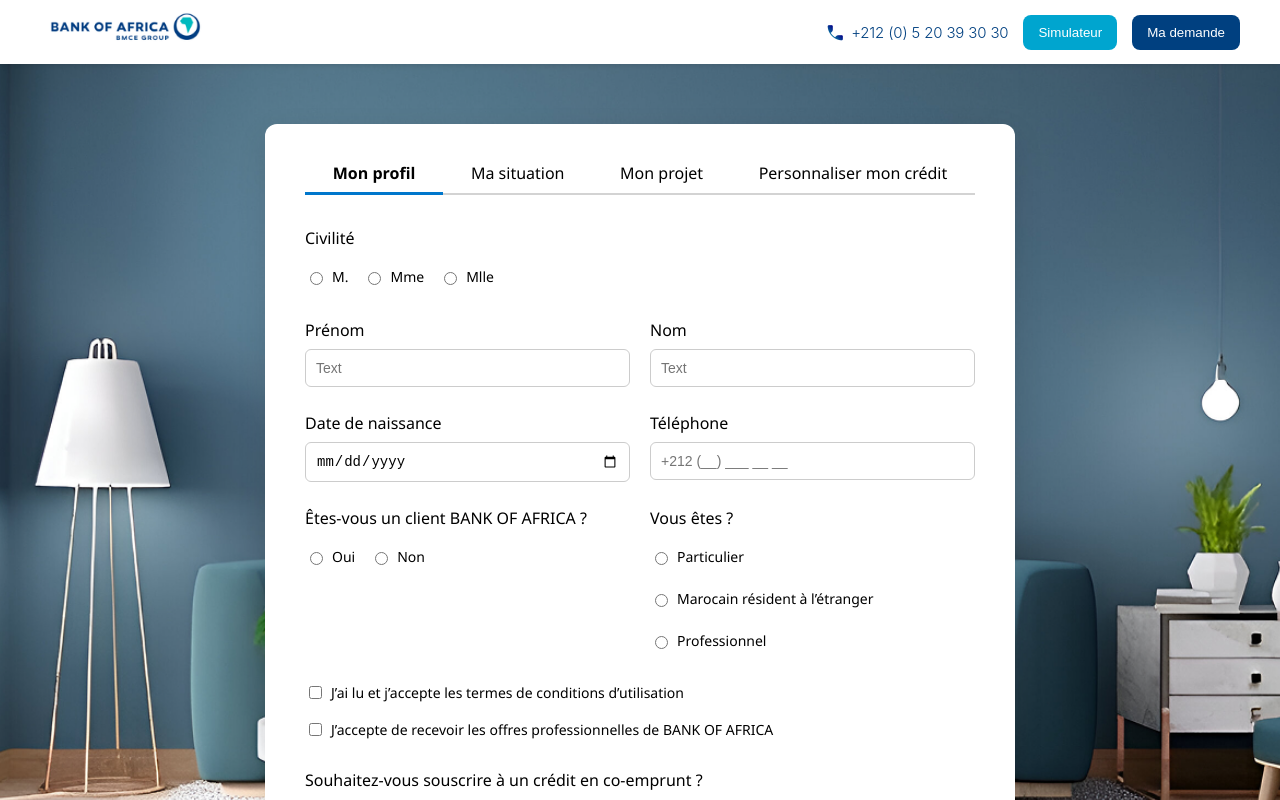
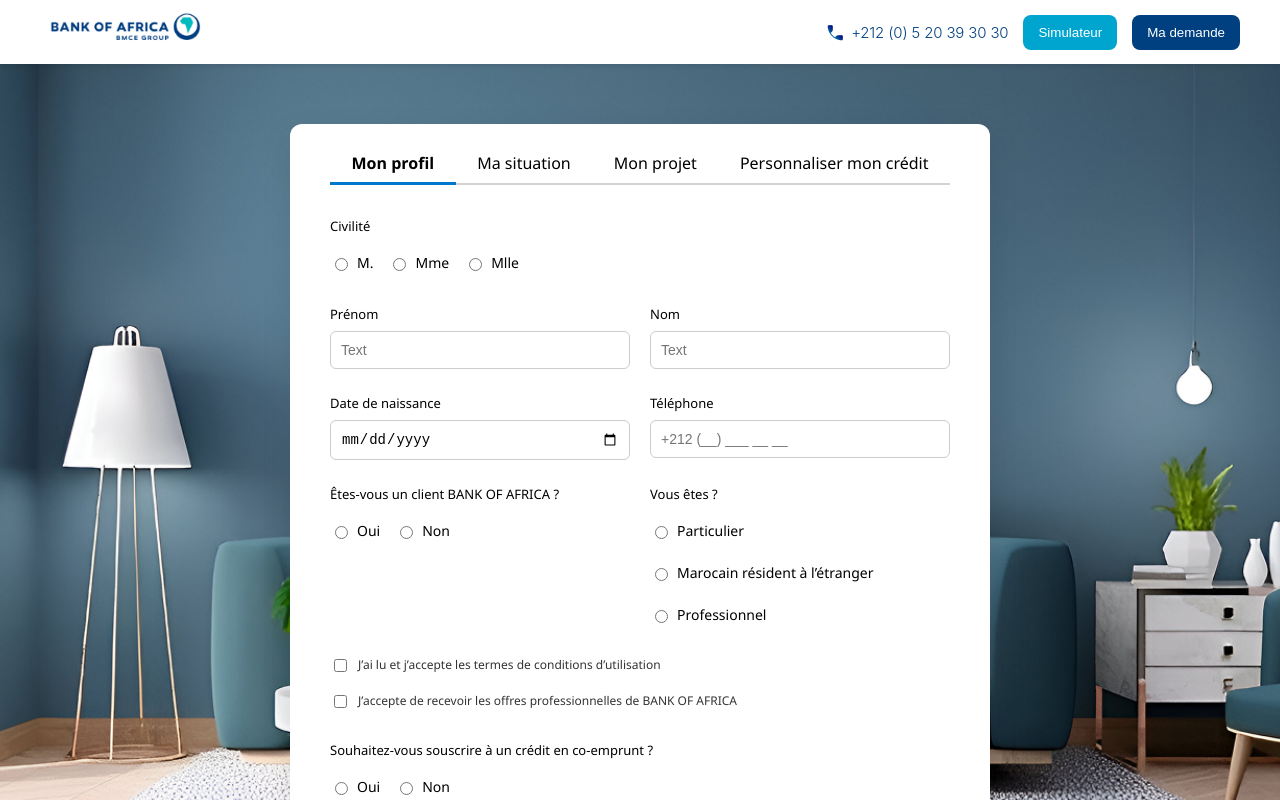
Before and after one commit to Rz-Imane/credit-habitat-pj, a React (Create React App) app in the folder frontend/: page /form in a window 1280 px wide. Shown: the top 800 px of the page. Built offline with nearby package versions, Linux system fonts and the light colour scheme.

Commit message:
form commit

```diff
--- a/frontend/src/components/Changepwd.tsx
+++ b/frontend/src/components/Changepwd.tsx
@@ -3,10 +3,12 @@ import { Link } from "react-router-dom";
 import { useNavigate } from "react-router-dom";
 import "../styles/Changepwd.css";
 import bg from "../assets/bg1.jpg";
+import MinimalFooter from "./MinimalFooter";
 
 const NewCode = () => {
   const navigate = useNavigate();
   return (
+    <>
     <div className="pwd-wrapper" style={{ backgroundImage: `url(${bg})` }}>
       <div className="pwd-card">
         <h2 className="new-code-title">Changement de mot de passe</h2> {/* Added title */}
@@ -25,6 +27,8 @@ const NewCode = () => {
         </form>
       </div>
     </div>
+    <MinimalFooter />
+  </>
   );
 };
 
--- a/frontend/src/components/FormPage.tsx
+++ b/frontend/src/components/FormPage.tsx
@@ -21,7 +21,7 @@ const FormPage = () => {
       case 1:
         return <MaSituation onNext={nextStep} onBack={prevStep} />;
       case 2:
-        return <MonProjet onBack={prevStep} />;
+          return <MonProjet onBack={prevStep} onNext={nextStep} />;
       case 3:
         return <PersonnaliserCredit onBack={prevStep} />;
       default:
@@ -46,6 +46,7 @@ const FormPage = () => {
 
         <form className="form-content">{renderStep()}</form>
       </main>
+
     </div>
   );
 };
--- a/frontend/src/components/MonProfil.tsx
+++ b/frontend/src/components/MonProfil.tsx
@@ -1,13 +1,32 @@
-import React from 'react';
+import React, { useState } from 'react';
 import '../styles/FormPage.css';
 
 type MonProfilProps = {
   onNext: () => void;
 };
+
 const MonProfil = ({ onNext }: MonProfilProps) => {
-    return (
+  const [acceptedTerms, setAcceptedTerms] = useState(false);
+  const [showError, setShowError] = useState(false);
+
+  const handleTermsChange = (e: React.ChangeEvent<HTMLInputElement>) => {
+    setAcceptedTerms(e.target.checked);
+    if (e.target.checked) {
+      setShowError(false);
+    }
+  };
+
+  const handleSubmit = () => {
+    if (!acceptedTerms) {
+      setShowError(true);
+      return;
+    }
+    onNext(); // Proceed only if terms are accepted
+  };
+
+  return (
     <>
-      <div className="form-section" >
+      <div className="form-section">
         <div className="form-group">
           <label>Civilité</label>
           <div className="radio-group">
@@ -60,8 +79,22 @@ const MonProfil = ({ onNext }: MonProfilProps) => {
       </div>
 
       <div className="terms">
-        <label><input type="checkbox" />J’ai lu et j’accepte les termes de conditions d’utilisation</label>
-        <label><input type="checkbox" />J’accepte de recevoir les offres professionnelles de BANK OF AFRICA</label>
+        <label>
+          <input
+            type="checkbox"
+            checked={acceptedTerms}
+            onChange={handleTermsChange}
+          />
+          J’ai lu et j’accepte les termes de conditions d’utilisation
+        </label>
+
+        <label>
+          <input type="checkbox" />J’accepte de recevoir les offres professionnelles de BANK OF AFRICA
+        </label>
+
+        {showError && (
+          <p className="error">You must accept the terms to continue.</p>
+        )}
       </div>
 
       <div className="form-section">
@@ -75,7 +108,7 @@ const MonProfil = ({ onNext }: MonProfilProps) => {
       </div>
 
       <div className="submit-section">
-        <button className="submit-btn" onClick={onNext}>Valider</button>
+        <button className="submit-btn" onClick={handleSubmit}>Valider</button>
       </div>
     </>
   );
--- a/frontend/src/components/MonProjet.tsx
+++ b/frontend/src/components/MonProjet.tsx
@@ -3,9 +3,10 @@ import '../styles/FormPage.css';
 
 type MonProjetProps = {
   onBack: () => void;
+  onNext: () => void;
 };
 
-const MonProjet = ({ onBack }: MonProjetProps) => {
+const MonProjet = ({ onBack, onNext }: MonProjetProps) => {
   return (
     <>
       <div className="form-section">
@@ -32,30 +33,38 @@ const MonProjet = ({ onBack }: MonProjetProps) => {
       </div>
 
       <div className="form-section">
+      <div className="form-group">
         <label>Durée du crédit</label>
         <div className="radio-group">
           <label><input type="radio" name="duree" /> En année</label>
           <label><input type="radio" name="duree" /> En mois</label>
         </div>
         <input type="text" placeholder="Durée du crédit" />
+        </div>
       </div>
 
+
       <div className="form-section">
+      <div className="form-group">
         <label>Quel type de taux souhaitez-vous ?</label>
         <div className="radio-group">
           <label><input type="radio" name="taux" /> Fixe</label>
           <label><input type="radio" name="taux" /> Variable</label>
         </div>
       </div>
+      </div>
 
       <div className="form-section">
-        <p>Montant du crédit demandé</p>
+      <div className="form-group">
+        <label>Montant du crédit demandé</label>
+        <input type="text" placeholder="Durée du crédit" />
         <p className="small-text">Possibilité de modifier le montant</p>
+      </div>
       </div>
 
       <div className="submit-section">
         <button className="back-btn" onClick={onBack}>Retour</button>
-        <button className="submit-btn">Valider</button>
+        <button className="submit-btn" onClick={onNext}>Valider</button>
       </div>
     </>
   );
--- a/frontend/src/components/PersonnaliserCredit.tsx
+++ b/frontend/src/components/PersonnaliserCredit.tsx
@@ -7,13 +7,42 @@ type PersonnaliserCreditProps = {
 
 const PersonnaliserCredit = ({ onBack }: PersonnaliserCreditProps) => {
   return (
-    <div>
-      <h2>Personnaliser mon crédit (contenu à venir)</h2>
+    <>
+      <div className="form-section">
+        <div className="form-group">
+          <label>Voulez-vous profiter d’un différé de remboursement?</label>
+          <div className="radio-group">
+            <label><input type="radio" name="taux" /> Oui</label>
+            <label><input type="radio" name="taux" /> Non</label>
+          </div>
+        </div>
+      </div>
+
+      <div className="form-section">
+        <div className="form-group">
+          <label>Comment souhaitez vous financer l’assurance prévoyance (décès) ?</label>
+          <div className="radio-group">
+            <label><input type="radio" name="finance" /> Par mes propres moyens</label>
+            <label><input type="radio" name="finance" /> Par crédit</label>
+          </div>
+        </div>
+      </div>
+
+      <div className="form-section">
+        <div className="form-group">
+          <label>Sélectionner le jour du prélèvement</label>
+          <select>
+            <option value="">Choisir</option>
+          </select>
+        </div>
+        </div>
+
       <div className="submit-section">
         <button className="back-btn" onClick={onBack}>Retour</button>
         <button className="submit-btn">Valider</button>
       </div>
-    </div>
+
+    </>
   );
 };
 
--- a/frontend/src/styles/FormPage.css
+++ b/frontend/src/styles/FormPage.css
@@ -3,7 +3,6 @@ html, body {
   margin: 0;
   box-sizing: border-box;
 }
-
 
 * {
   box-sizing: border-box;
@@ -25,11 +24,11 @@ html, body {
 .form-container {
   background-color: white;
   border-radius: 12px;
-  padding: 30px 40px;
+  padding: 20px 40px;
   width: 100%;
-  max-width: 750px;
+  max-width: 700px;
   box-shadow: 0 10px 30px rgba(0, 0, 0, 0.1);
-  margin: auto; /* Keeps it centered horizontally if ever needed */
+  margin: auto;
 }
 
 
@@ -58,7 +57,7 @@ html, body {
 
 .step.active {
   border-bottom: 3px solid #0077cc;
-  font-weight: bold;
+  font-weight: 600;
 }
 
 .step-tabs {
@@ -99,11 +98,12 @@ html, body {
   min-width: 200px;
   display: flex;
   flex-direction: column;
+  font-size: 13px;
 }
 
 .form-group label {
   display: block;
-  font-weight: 500;
+  font-weight: 400;
   margin-bottom: 8px;
 }
 
@@ -136,7 +136,7 @@ html, body {
 .terms {
   display: flex;
   flex-direction: column;
-  font-size: 14px;
+  font-size: 12px;
   gap: 0.5rem;
   margin: 20px 0;
 }
@@ -185,3 +185,35 @@ html, body {
   font-size: 0.9rem;
   color: gray;
 }
+
+.form-group select {
+  width: 100%;
+  padding: 10px;
+  border: 1px solid #ccc;
+  border-radius: 6px;
+  font-size: 14px;
+}
+
+.terms {
+  font-size: 12px;
+  color: #333;
+  margin-top: 20px;
+}
+
+.terms label {
+  display: flex;
+  align-items: flex-start;
+  gap: 8px;
+  margin-bottom: 10px;
+  line-height: 1.4;
+}
+
+.terms input[type="checkbox"] {
+  margin-top: 2px;
+}
+
+.terms .error {
+  color: #d9534f; /* Bootstrap danger red */
+  font-size: 12px;
+  margin-top: 5px;
+}
```
